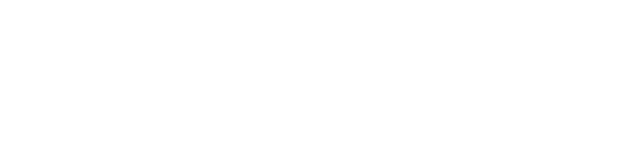
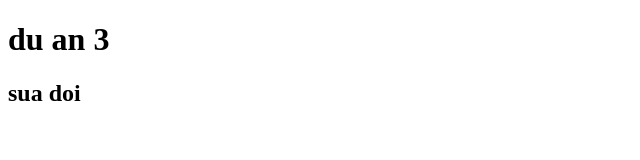
Before and after one commit to Chinhprodl/duan3, a plain HTML site: page index.html in a window 1280 px wide. Shown: the whole page, without its empty margins (0-640 px from the left). Drawn offline with Linux system fonts and the light colour scheme.

Commit message:
sua doi lan 1

```diff
--- a/index.html
+++ b/index.html
@@ -1,11 +1,12 @@
 <!DOCTYPE html>
 <html lang="vi">
-<head>
-    <meta charset="UTF-8">
-    <meta name="viewport" content="width=device-width, initial-scale=1.0">
+  <head>
+    <meta charset="UTF-8" />
+    <meta name="viewport" content="width=device-width, initial-scale=1.0" />
     <title>du an 3</title>
-</head>
-<body>
-
-</body>
+  </head>
+  <body>
+    <h1>du an 3</h1>
+    <h2>sua doi</h2>
+  </body>
 </html>
```
